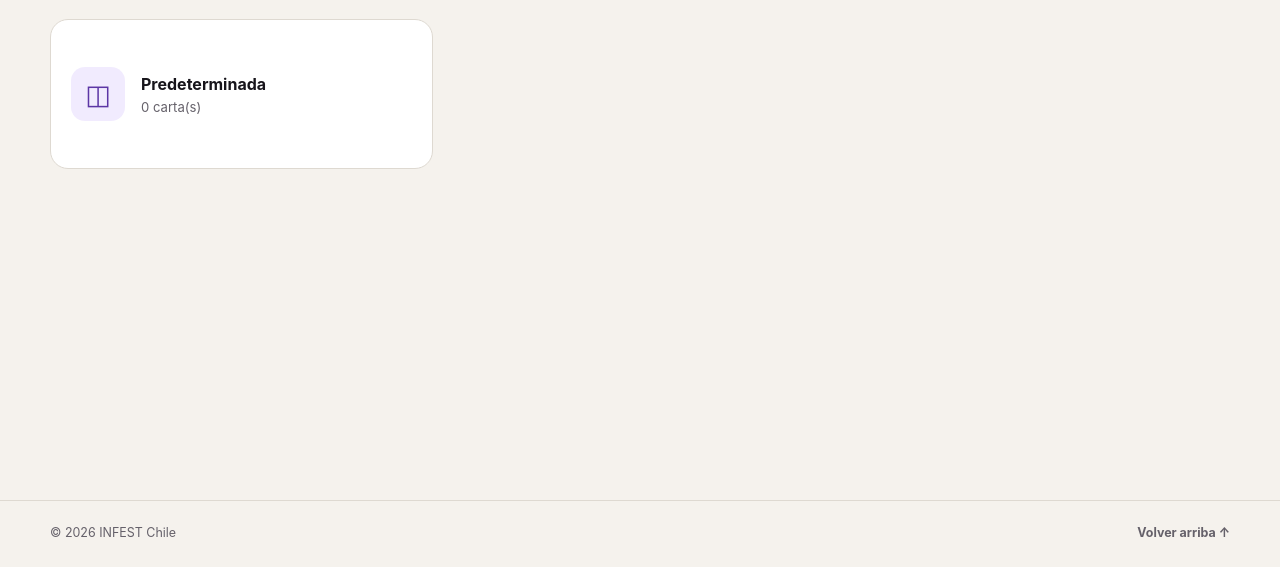
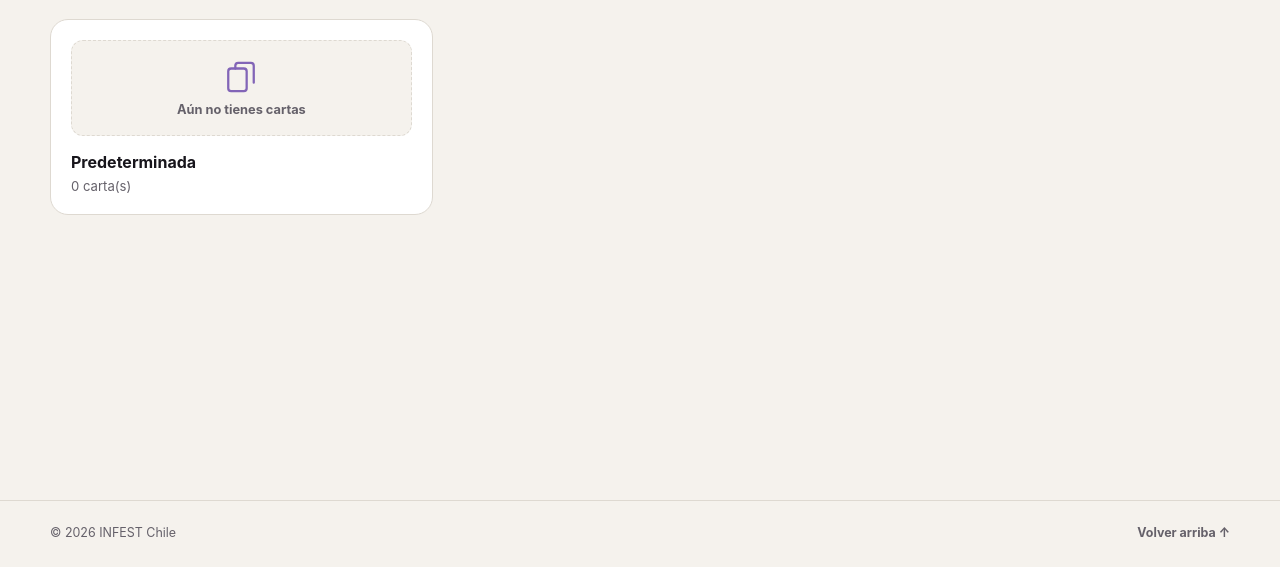
Before and after one commit to lucasjara/InfestCL, a Laravel app: page /album in a window 1280 px wide. Shown: the part 233-800 px from the top of the page. Run offline with Laravel 12, Linux system fonts and the light colour scheme; style sheets or scripts are compiled from the project's sources; some libraries are stand-ins or nearby versions.

Commit message:
new colecction card ui
feat: new preview view cards

```diff
--- a/resources/js/album/albumUI.js
+++ b/resources/js/album/albumUI.js
@@ -323,6 +323,20 @@ export async function initializeCollectionList(container) {
             const cards = await Promise.all(
                 inventory.map((item) => cardService.getCardById(item.cardId)),
             );
+
+            const entries = inventory
+                .map((item, index) => ({ item, card: cards[index] }))
+                .filter((entry) => entry.card)
+                .sort((a, b) => {
+                    const aTime = Date.parse(a.item.obtainedAt ?? '') || 0;
+                    const bTime = Date.parse(b.item.obtainedAt ?? '') || 0;
+                    return bTime - aTime;
+                });
+
+            const totalCards = entries.length;
+            const previewEntries = entries.slice(0, 3);
+            const additionalCount = Math.max(0, totalCards - previewEntries.length);
+
             const article = document.createElement('article');
             article.className = 'collection-card';
 
@@ -330,10 +344,51 @@ export async function initializeCollectionList(container) {
             link.href = `/album/${encodeURIComponent(collection.id)}`;
             link.className = 'collection-card-link';
 
-            const icon = document.createElement('span');
-            icon.className = 'collection-card-icon';
-            icon.setAttribute('aria-hidden', 'true');
-            icon.textContent = '◫';
+            const preview = document.createElement('div');
+            preview.className = 'collection-card-preview';
+
+            if (totalCards === 0) {
+                const empty = document.createElement('div');
+                empty.className = 'collection-card-empty';
+                empty.innerHTML = `
+                    <svg width="34" height="34" viewBox="0 0 24 24" fill="none" stroke="currentColor" stroke-width="1.6" stroke-linecap="round" stroke-linejoin="round" aria-hidden="true">
+                        <rect x="3" y="6" width="13" height="16" rx="2"></rect>
+                        <path d="M8 6V4a2 2 0 0 1 2-2h9a2 2 0 0 1 2 2v12"></path>
+                    </svg>
+                    <span>Aún no tienes cartas</span>
+                `;
+                preview.append(empty);
+            } else {
+                for (const { card } of previewEntries) {
+                    const thumb = document.createElement('div');
+                    thumb.className = 'collection-card-thumb';
+                    thumb.style.setProperty(
+                        '--category-color',
+                        getCategoryPresentation(card).color
+                    );
+
+                    const image = document.createElement('img');
+                    image.src = createCardImage(card);
+                    image.alt = card.name;
+                    image.loading = 'lazy';
+
+                    const usesExternalApi = card.type === 'pokemon'
+                        || card.type === 'starwars'
+                        || card.type === 'dragonball';
+                    const isContainImage = usesExternalApi && !(card.image instanceof Blob);
+                    image.classList.toggle('is-contain', isContainImage);
+
+                    thumb.append(image);
+                    preview.append(thumb);
+                }
+
+                if (additionalCount > 0) {
+                    const more = document.createElement('div');
+                    more.className = 'collection-card-thumb collection-card-thumb-more';
+                    more.textContent = `+${additionalCount}`;
+                    preview.append(more);
+                }
+            }
 
             const content = document.createElement('div');
             content.className = 'collection-card-content';
@@ -342,10 +397,10 @@ export async function initializeCollectionList(container) {
             name.textContent = collection.name;
 
             const count = document.createElement('p');
-            count.textContent = `${cards.filter(Boolean).length} carta(s)`;
+            count.textContent = `${totalCards} carta(s)`;
 
             content.append(name, count);
-            link.append(icon, content);
+            link.append(preview, content);
             article.append(link);
             container.append(article);
         }
--- a/resources/views/album/index.blade.php
+++ b/resources/views/album/index.blade.php
@@ -113,22 +113,72 @@
     .collection-card-link {
         display: flex;
         height: 100%;
-        align-items: center;
+        flex-direction: column;
+        align-items: stretch;
+        justify-content: space-between;
         gap: 1rem;
         color: inherit;
         text-decoration: none;
     }
 
-    .collection-card-icon {
+    .collection-card-preview {
         display: grid;
-        width: 54px;
-        height: 54px;
-        flex: 0 0 54px;
+        grid-template-columns: repeat(4, minmax(0, 1fr));
+        gap: .5rem;
+        align-items: start;
+    }
+
+    .collection-card-thumb {
+        position: relative;
+        overflow: hidden;
+        aspect-ratio: 15 / 23;
+        border: 2px solid var(--category-color, #8b5cf6);
+        border-radius: 8px;
+        background: #17121f;
+    }
+
+    .collection-card-thumb img {
+        display: block;
+        width: 100%;
+        height: 100%;
+        object-fit: cover;
+    }
+
+    .collection-card-thumb img.is-contain {
+        object-fit: contain;
+    }
+
+    .collection-card-thumb-more {
+        display: grid;
         place-items: center;
-        border-radius: 14px;
-        background: rgb(139 92 246 / 12%);
+        border-color: var(--line);
+        background: var(--paper);
+        color: var(--ink);
+        font-size: .95rem;
+        font-weight: 800;
+    }
+
+    .collection-card-empty {
+        grid-column: 1 / -1;
+        display: flex;
+        flex-direction: column;
+        align-items: center;
+        justify-content: center;
+        gap: .5rem;
+        min-height: 96px;
+        padding: 1rem;
+        border: 1px dashed var(--line);
+        border-radius: 12px;
+        background: var(--paper);
+        color: var(--muted);
+        font-size: .8rem;
+        font-weight: 700;
+        text-align: center;
+    }
+
+    .collection-card-empty svg {
         color: var(--violet);
-        font-size: 1.7rem;
+        opacity: .75;
     }
 
     .collection-card-content {
```
